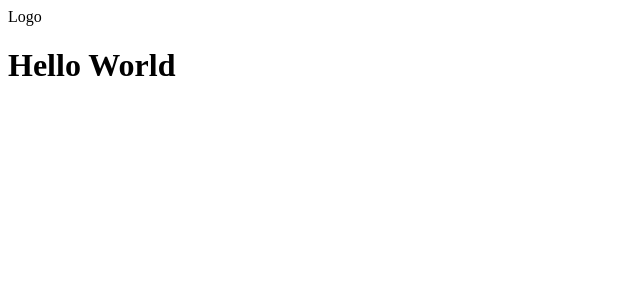
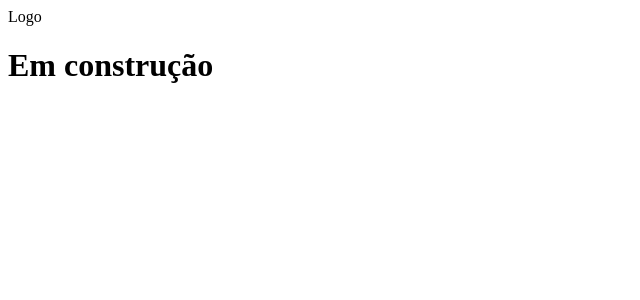
Before and after one commit to JonathanThomaz/smart-contact-list, a React (Create React App) app: page / in a window 1280 px wide. Shown: the top 300 px of the page, without its empty margins (0-640 px from the left). Built offline with nearby package versions, Linux system fonts and the light colour scheme.

Commit message:
feat: add react-router-dom

```diff
--- a/package.json
+++ b/package.json
@@ -12,6 +12,7 @@
     "@types/react-dom": "^18.0.6",
     "react": "^18.2.0",
     "react-dom": "^18.2.0",
+    "react-router-dom": "6",
     "react-scripts": "5.0.1",
     "typescript": "^4.8.3",
     "web-vitals": "^2.1.4"
--- a/src/App.tsx
+++ b/src/App.tsx
@@ -1,12 +1,14 @@
 import React from 'react';
 import { HeaderLogo } from 'components/HeaderLogo';
+import { BrowserRouter } from 'react-router-dom';
+import AppRoutes from 'routes';
 
 function App() {
   return (
-    <div>
+    <BrowserRouter>
       <HeaderLogo />
-      <h1>Hello World</h1>
-    </div>
+      <AppRoutes />
+    </BrowserRouter>
   );
 }
 
--- /dev/null
+++ b/src/routes/index.tsx
@@ -0,0 +1,22 @@
+import React, { lazy, Suspense } from 'react';
+import { Routes, Route, Navigate } from 'react-router-dom';
+
+const MyChatbots = lazy(
+  () =>
+    import(
+      /* webpackPrefetch: true */
+      /* webpackChunkName: "my-chatbots" */
+      'pages/MyChatbots'
+    )
+);
+
+const AppRoutes = () => (
+  <Suspense fallback={<span>Loading...</span>}>
+    <Routes>
+      <Route path="*" element={<Navigate to="/" replace />} />
+      <Route path="/" element={<MyChatbots />} />
+    </Routes>
+  </Suspense>
+);
+
+export default AppRoutes;
```
